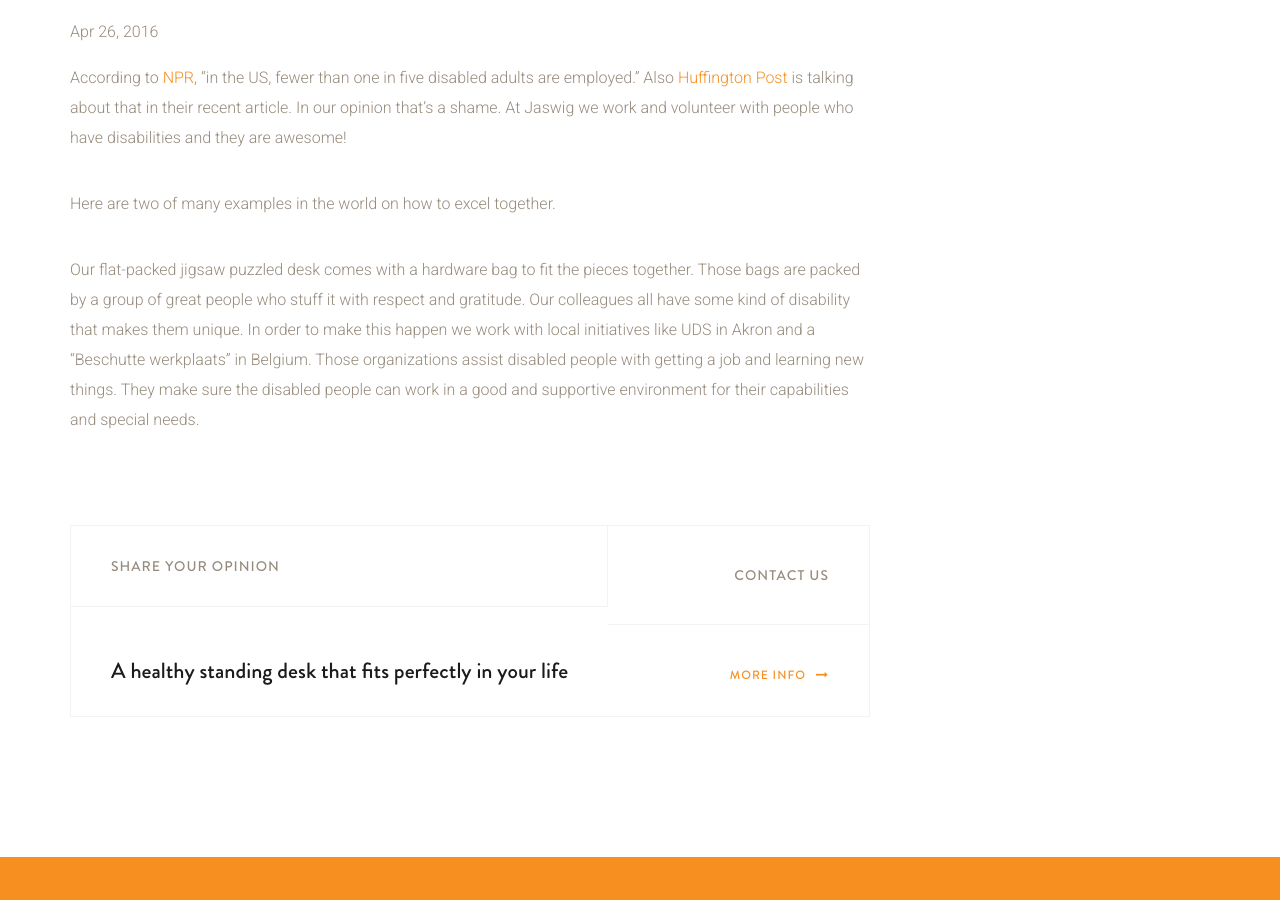
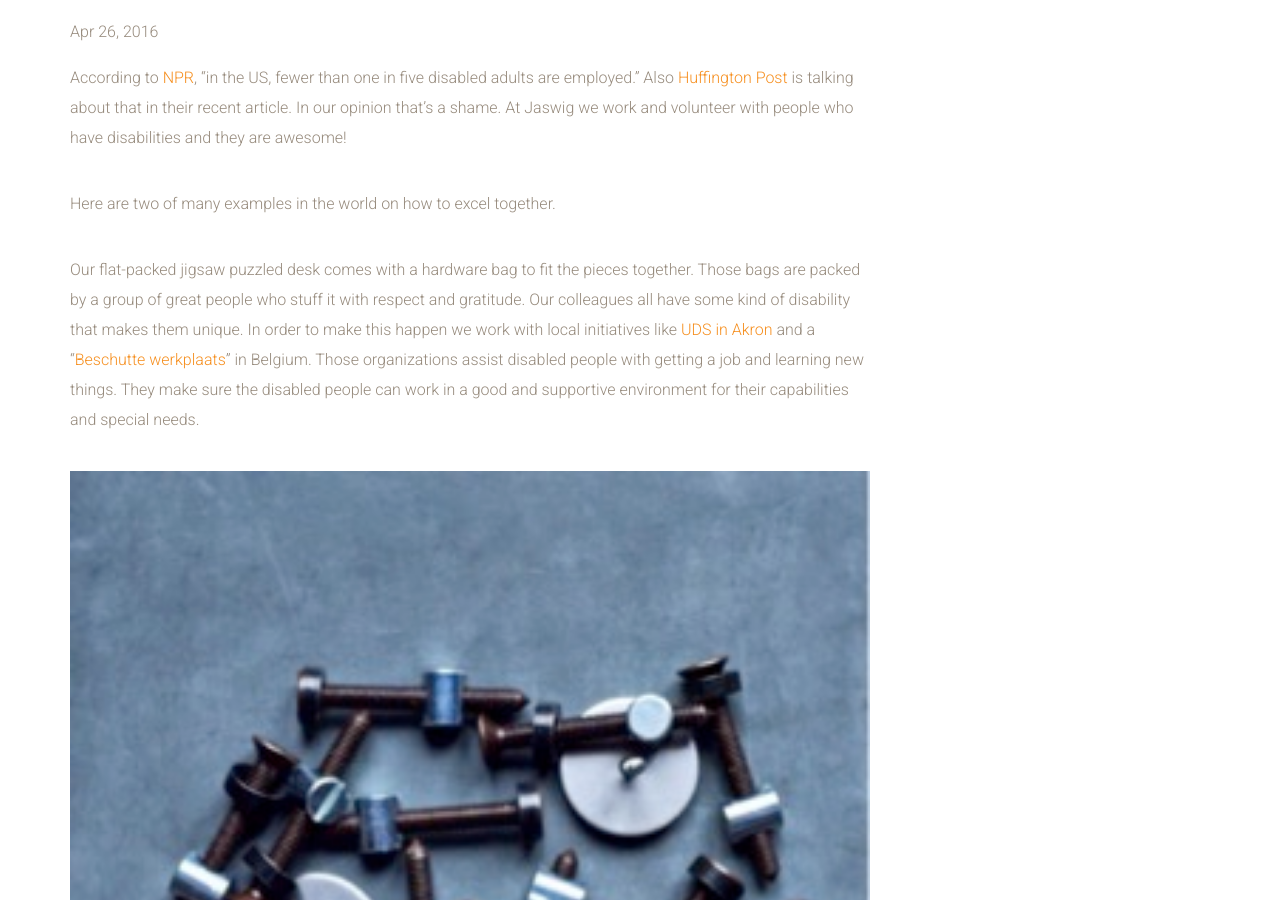
Before and after one commit to samuelrieder/jaswig.github.io, a Jekyll site: the page built from _posts/2016-04-29-nature-volunteering.markdown, in a window 1280 px wide and 900 px high, scrolled down 604 px. Built offline with Jekyll 4.4.1, drawn with Linux system fonts in a browser that asks for light colours; nearby versions of some CDN libraries; part of the change alters nothing that is shown.

Commit message:
Update 2016-04-29-nature-volunteering.markdown

```diff
--- a/_posts/2016-04-29-nature-volunteering.markdown
+++ b/_posts/2016-04-29-nature-volunteering.markdown
@@ -19,4 +19,6 @@ Also [Huffington Post](http://www.huffingtonpost.com/kristin-duquette/10-crucial
 
 Here are two of many examples in the world on how to excel together.
 
-Our flat-packed jigsaw puzzled desk comes with a hardware bag to fit the pieces together. Those bags are packed by a group of great people who stuff it with respect and gratitude. Our colleagues all have some kind of disability that makes them unique. In order to make this happen we work with local initiatives like UDS in Akron and a “Beschutte werkplaats” in Belgium. Those organizations assist disabled people with getting a job and learning new things. They make sure the disabled people can work in a good and supportive environment for their capabilities and special needs.
+Our flat-packed jigsaw puzzled desk comes with a hardware bag to fit the pieces together. Those bags are packed by a group of great people who stuff it with respect and gratitude. Our colleagues all have some kind of disability that makes them unique. In order to make this happen we work with local initiatives like [UDS in Akron](https://www.udsakron.org) and a “[Beschutte werkplaats](http://www.socialeeconomie.be/beschuttewerkplaatsen)” in Belgium. Those organizations assist disabled people with getting a job and learning new things. They make sure the disabled people can work in a good and supportive environment for their capabilities and special needs.
+
+![Bagging](/images/blog/bagging.jpg)
```
